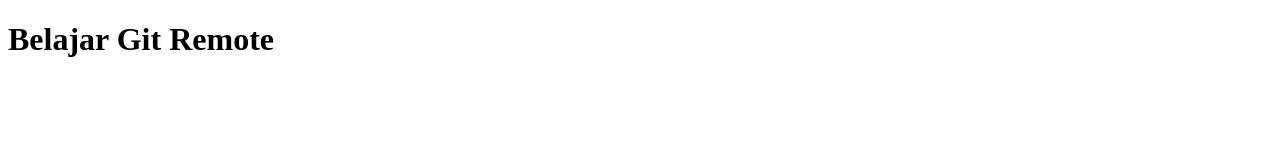
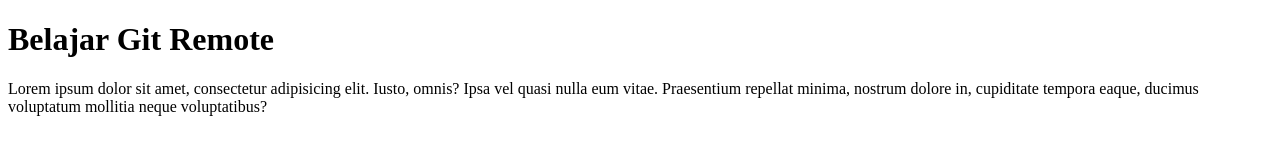
Before and after one commit to aMand777/resolusi_2023, a plain HTML site: page index.html in a window 1280 px wide. Drawn offline with Linux system fonts and the light colour scheme.

Commit message:
menambahkan paragraf pada index.html

```diff
--- a/index.html
+++ b/index.html
@@ -8,5 +8,6 @@
 </head>
 <body>
     <h1>Belajar Git Remote</h1>
+    <p>Lorem ipsum dolor sit amet, consectetur adipisicing elit. Iusto, omnis? Ipsa vel quasi nulla eum vitae. Praesentium repellat minima, nostrum dolore in, cupiditate tempora eaque, ducimus voluptatum mollitia neque voluptatibus?</p>
 </body>
 </html>
```
